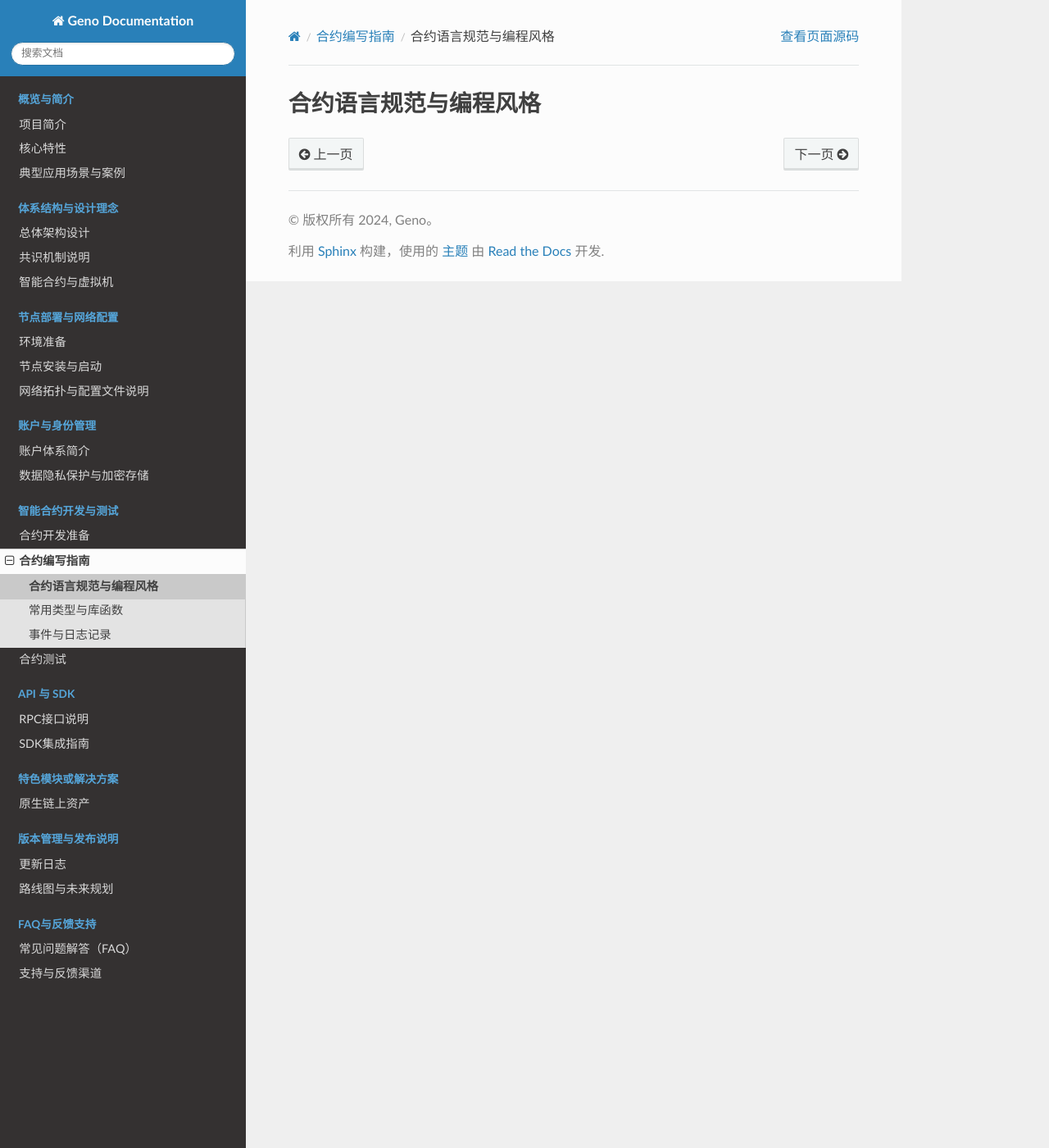
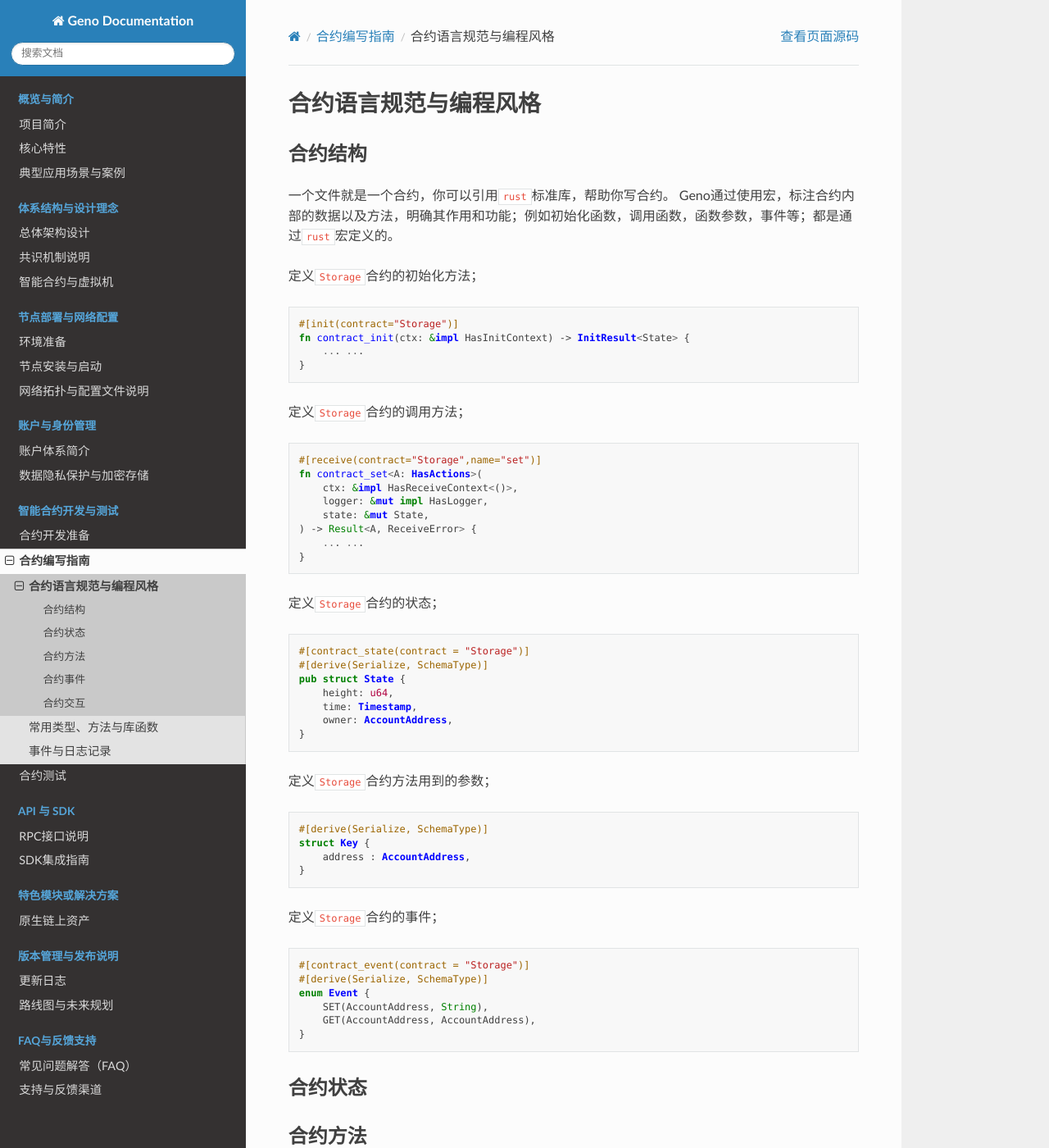
Before and after one commit to geno-labs/geno-docs, a Sphinx documentation site: the page built from source/contract/guide/specification.md, in a window 1280 px wide and 1400 px high. Shown: the whole window at 82% size. Built offline with Sphinx 7.4.7 and the Read the Docs theme 3.1.0, drawn with Linux system fonts in a browser that asks for light colours.

Commit message:
add spec
Signed-off-by: kent <xq-310@163.com>

````diff
--- a/source/contract/guide/grammar.md
+++ b/source/contract/guide/grammar.md
@@ -1,4 +1,4 @@
-# 常用类型与库函数
+# 常用类型、方法与库函数
 
 ## 库函数
 
@@ -114,7 +114,7 @@
             );
   ```
 
-## 常用数据
+## 常用类型与方法
 * **常用声明宏**
   - 根据条件判断是否返回错误；
     ```rust
@@ -131,7 +131,7 @@
 
 * **常用过程宏**
   - 合约状态宏
-    用于标记合约暂存全局数据
+    用于标记合约状态
     ```rust
     #[contract_state(contract="Storage")]
     ```
@@ -155,7 +155,6 @@
     ```rust
     #[contract_event(contract = "Storage")]
     ```
-
 
 
 * **常用类型**
--- a/source/contract/guide/specification.md
+++ b/source/contract/guide/specification.md
@@ -1 +1,68 @@
 # 合约语言规范与编程风格
+
+## 合约结构
+一个文件就是一个合约，你可以引用`rust`标准库，帮助你写合约。
+Geno通过使用宏，标注合约内部的数据以及方法，明确其作用和功能；例如初始化函数，调用函数，函数参数，事件等；都是通过`rust`宏定义的。
+
+定义`Storage`合约的初始化方法；
+```rust
+#[init(contract="Storage")]
+fn contract_init(ctx: &impl HasInitContext) -> InitResult<State> {
+    ... ...
+}
+```
+
+定义`Storage`合约的调用方法；
+```rust
+#[receive(contract="Storage",name="set")]
+fn contract_set<A: HasActions>(
+    ctx: &impl HasReceiveContext<()>,
+    logger: &mut impl HasLogger,
+    state: &mut State,
+) -> Result<A, ReceiveError> {
+    ... ...
+}
+```
+
+定义`Storage`合约的状态；
+```rust
+#[contract_state(contract = "Storage")]
+#[derive(Serialize, SchemaType)]
+pub struct State {
+    height: u64,
+    time: Timestamp,
+    owner: AccountAddress,
+}
+```
+
+定义`Storage`合约方法用到的参数；
+```rust
+#[derive(Serialize, SchemaType)]
+struct Key {
+    address : AccountAddress,
+}
+```
+
+定义`Storage`合约的事件；
+```rust
+#[contract_event(contract = "Storage")]
+#[derive(Serialize, SchemaType)]
+enum Event {
+    SET(AccountAddress, String),
+    GET(AccountAddress, AccountAddress),
+}
+```
+
+## 合约状态
+
+
+
+## 合约方法
+
+
+
+## 合约事件
+
+
+
+## 合约交互
````
